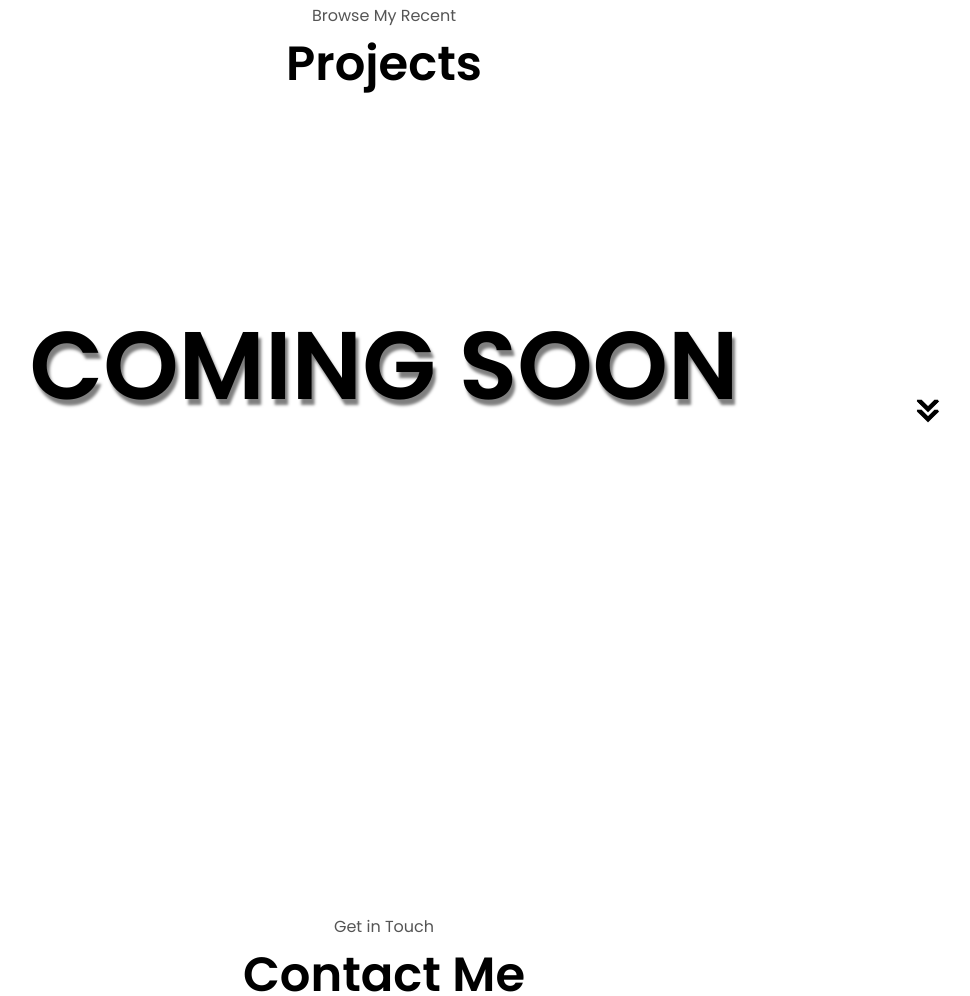
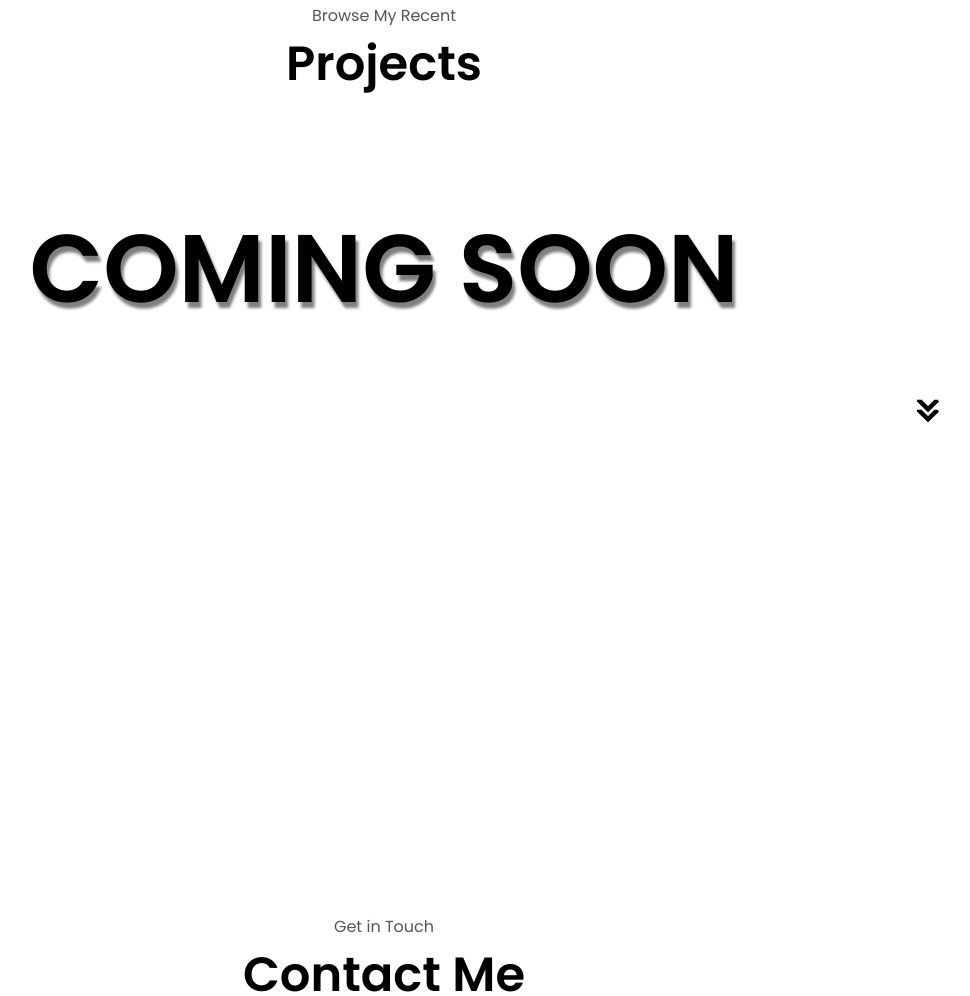
Before and after one commit to zmn17/Personal-Portfolio, a plain HTML site: page index.html in a window 1280 px wide. Shown: the part 2453-3449 px from the top of the page, without its empty margins (256-1226 px from the left). Drawn offline with Linux system fonts and the light colour scheme.

Commit message:
fix bugs

```diff
--- a/style.css
+++ b/style.css
@@ -363,8 +363,7 @@ article .icon {
     display: flex;
     justify-content: center;
     align-items: center;
-    position: relative;
-    top: 26%;
+    margin: 10%;
 
 }
 
```
